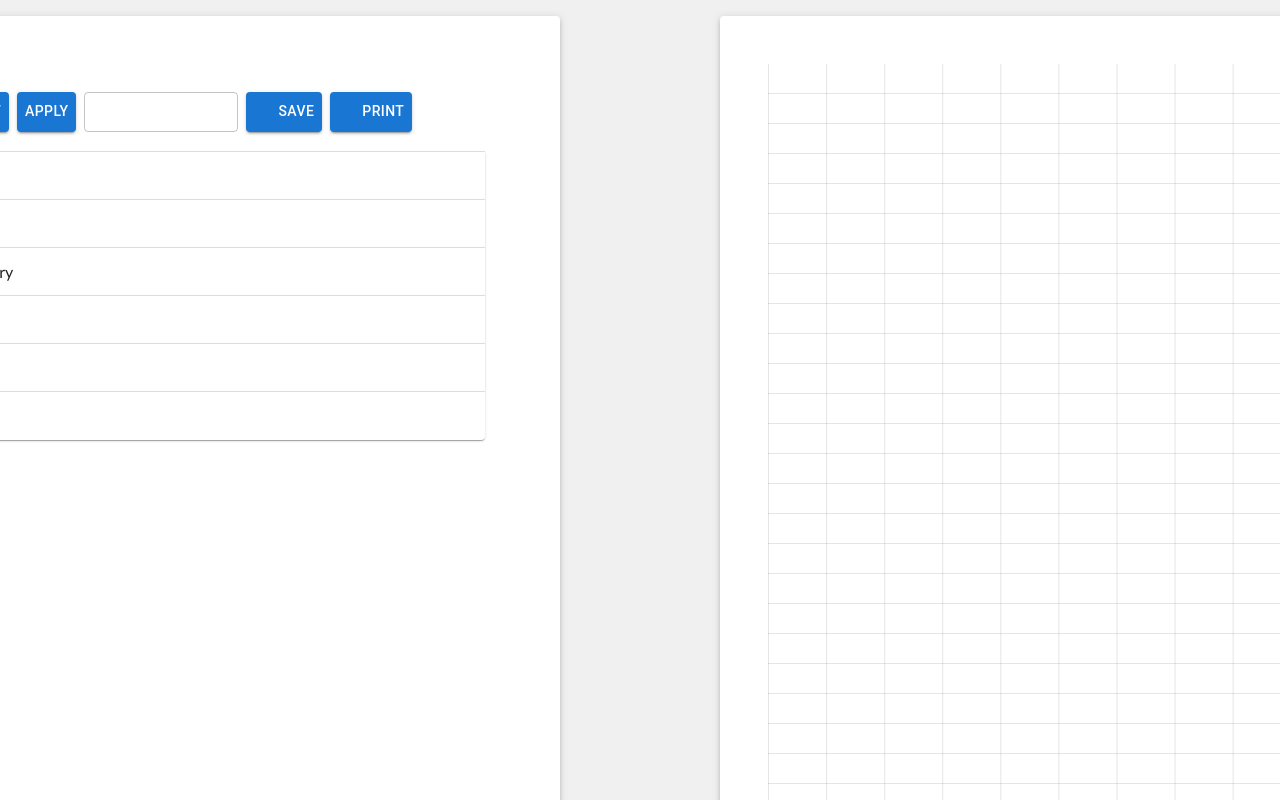
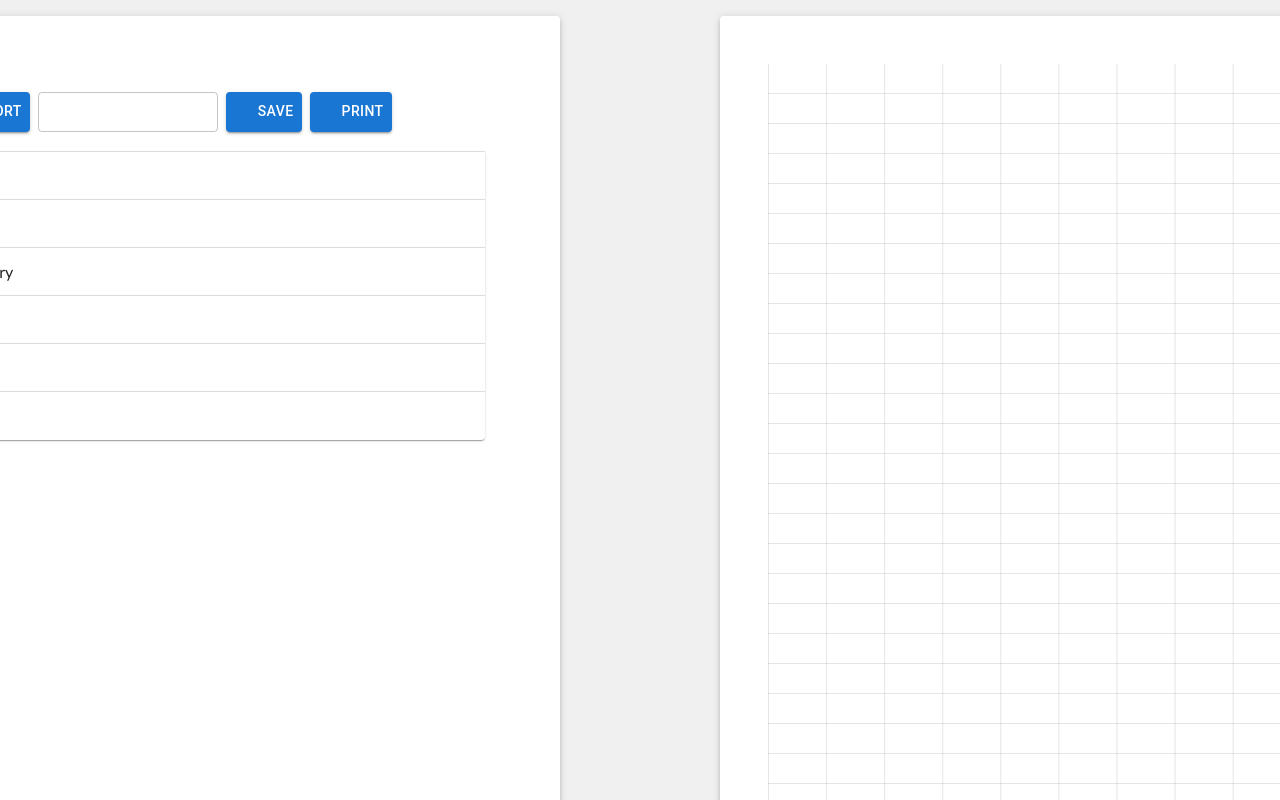
Before and after one commit to smamirshahi/squeezy-cv, a React (Vite) app: page / in a window 1280 px wide. Shown: the top 800 px of the page. Built offline with nearby package versions, Linux system fonts and the light colour scheme; some icons are missing; what runtypes would draw is missing.

Commit message:
[CV-8] Remove the apply button as it is not needed anymore

```diff
--- a/src/components/editor-page-buttons.tsx
+++ b/src/components/editor-page-buttons.tsx
@@ -13,8 +13,6 @@ interface Props {
    * This is used by react-to-print to know what to print.
    */
   printReference: React.RefObject<HTMLDivElement | null>;
-
-  onApplyClicked?: () => void;
 }
 
 const VisuallyHiddenInput = styled("input")({
@@ -30,10 +28,7 @@ const VisuallyHiddenInput = styled("input")({
 });
 
 /** A button group that allows the user to change the template, print, export, and import the CV data */
-export function EditorPageButtons({
-  printReference,
-  onApplyClicked,
-}: Props): JSX.Element {
+export function EditorPageButtons({ printReference }: Props): JSX.Element {
   const [fileName, setFileName] = useState<string>("");
   const onPrintClicked = useReactToPrint({ contentRef: printReference });
   const { handleImport, handleExport } = useImportExportJson();
@@ -64,22 +59,15 @@ export function EditorPageButtons({
           accept=".json"
         />
       </Button>
-
-      <Button
-        variant="contained"
-        onClick={onApplyClicked}
-        sx={{ height: "40px", minWidth: "auto", px: 1 }}
-      >
-        Apply
-      </Button>
       <TextField
         value={fileName}
         onChange={(event) => setFileName(event.target.value)}
         sx={{
           height: "40px",
-          "& .MuiInputBase-root": { height: "40px", fontSize: "0.7rem" },
+          width: "180px",
+          "& .MuiInputBase-root": { height: "40px", fontSize: "1rem" },
         }}
-        inputProps={{ style: { height: "40px", padding: 0 } }}
+        inputProps={{ style: { height: "40px" } }}
       />
       <Button
         sx={{ height: "40px", minWidth: "auto", px: 1 }}
```
